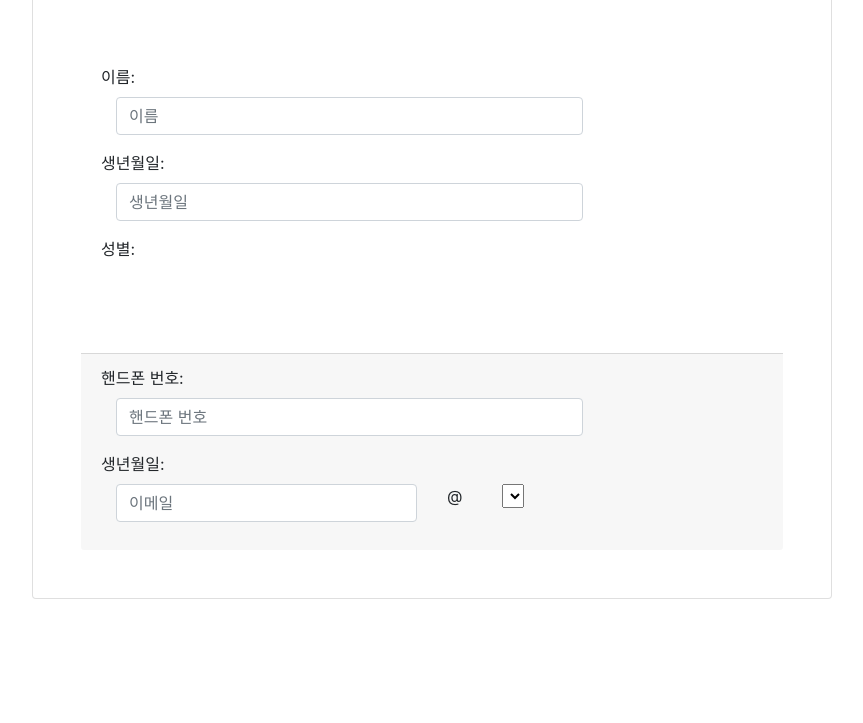
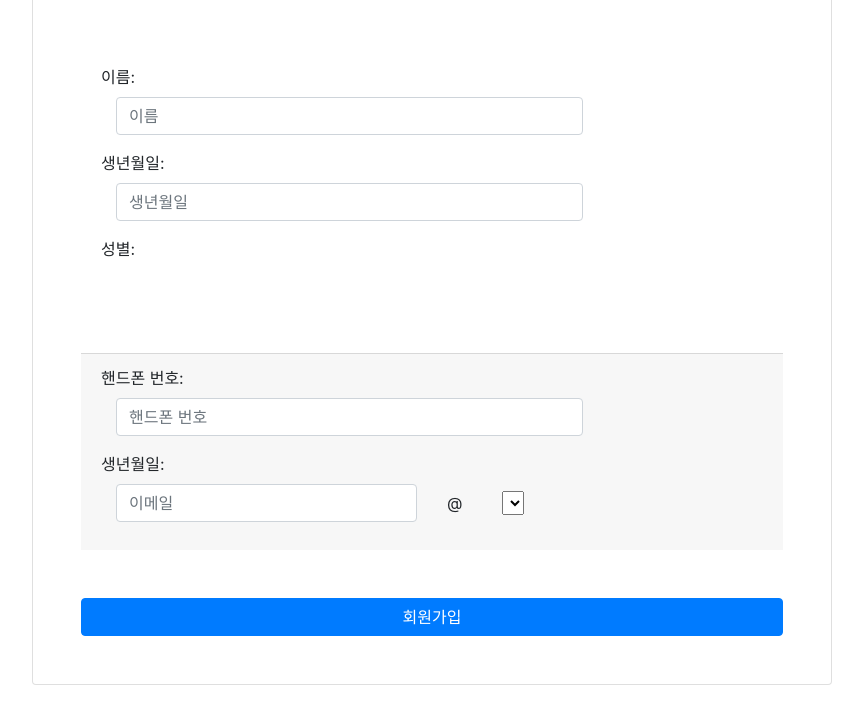
Before and after one commit to qsdcv301/ShoesShopProject, a plain HTML site: page Frontend/register.html in a window 1280 px wide. Shown: the part 383-1106 px from the top of the page, without its empty margins (208-1071 px from the left). Before the commit the page ends 1030 px from the top, so only its background shows below. Drawn offline with Linux system fonts and the light colour scheme.

Commit message:
login 설계 오류 수정 및 register submit버튼 추가

```diff
--- a/Frontend/register.html
+++ b/Frontend/register.html
@@ -17,7 +17,7 @@
     <div class="container">
         <div class="register d-flex align-items-center p-5">
             <div class="card p-5 mx-auto" style="width: 800px;">
-                <form action="">
+                <form action="" class="d-flex flex-column">
                     <div class="card-header">
                         <div class="form-group">
                             <label for="id">아이디:</label>
@@ -72,7 +72,7 @@
                         </div>
                         <div class="form-group">
                             <label for="email">생년월일:</label>
-                            <div class="d-flex">
+                            <div class="d-flex align-items-center">
                                 <div class="col-6 email-check">
                                     <input type="text" class="form-control" placeholder="이메일" id="email">
                                 </div>
@@ -87,6 +87,7 @@
                             </div>
                         </div>
                     </div>
+                    <button type="submit" class="btn btn-primary mt-5">회원가입</button>
                 </form>
             </div>
         </div>
```
Also changed, not shown: Frontend/login.html (+1 -1 lines).
